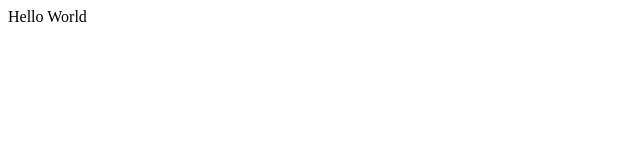
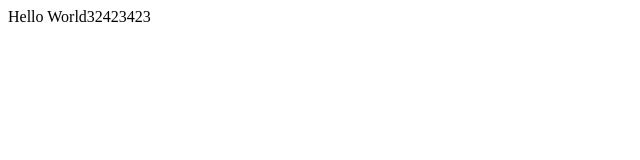
Before and after one commit to wonyb/todo, a plain HTML site: page index.htm in a window 1280 px wide. Shown: the full height of the page, 0-640 px from the left. Drawn offline with Linux system fonts and the light colour scheme.

Commit message:
18:55에 변경

```diff
--- a/index.htm
+++ b/index.htm
@@ -7,6 +7,6 @@
     <title>Document</title>
 </head>
 <body>
-    <div>Hello World</div>
+    <div>Hello World32423423</div>
 </body>
 </html>
```
